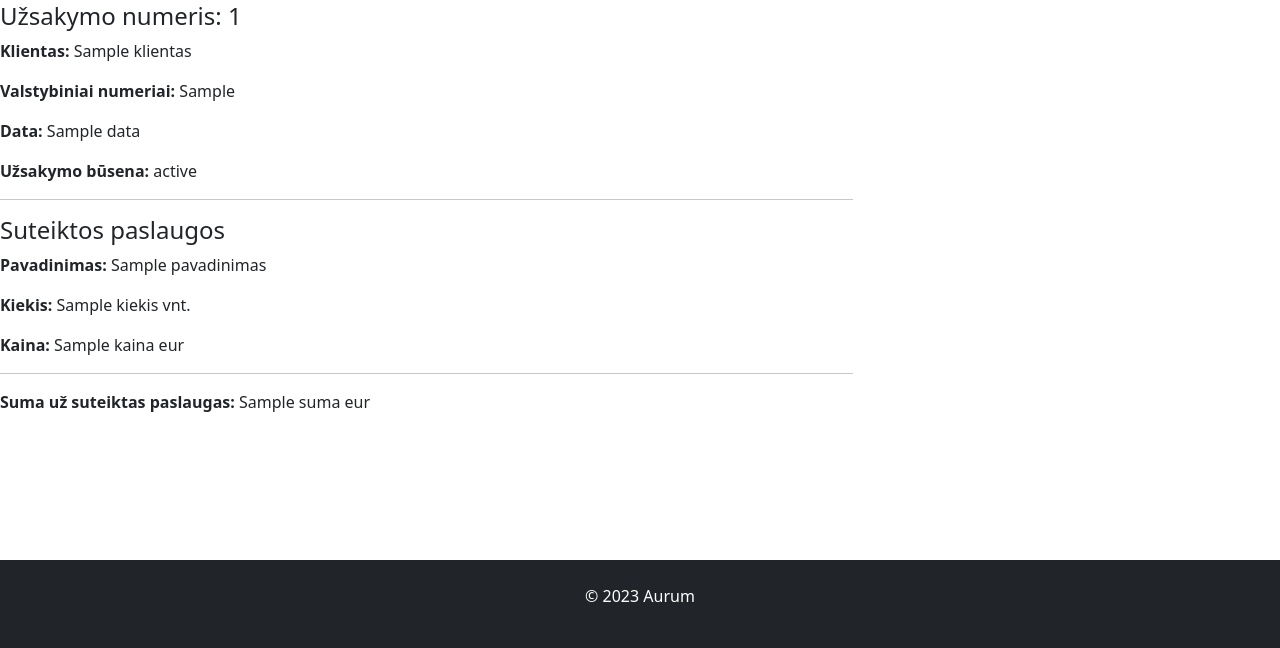
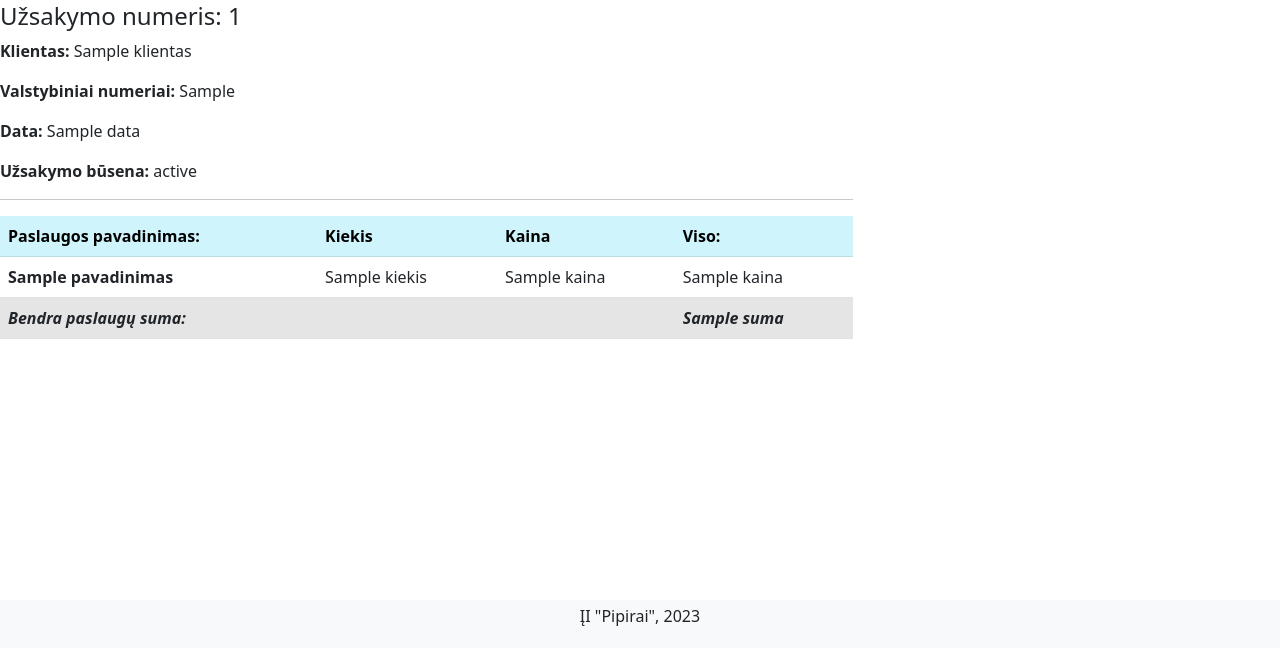
Before and after one commit to Aurume/autoservisas, a Django app: template mysite/servisas/templates/uzsakymas.html in a window 1280 px wide. Shown: the part 152-800 px from the top of the page. Run offline with Django 3.2, Linux system fonts and the light colour scheme; the template is opened without the code that fills it: most values are stand-ins (such as "Sample title", 1, 10 or a date in 2020).

Commit message:
Padaryta lentelė, su hover eilutėm. Trūksta lentelės pavadinimo.

```diff
--- a/mysite/servisas/static/styles.css
+++ b/mysite/servisas/static/styles.css
@@ -1,6 +1,6 @@
 
 .sidebar-nav {
-    margin-top: 20px;
+    margin-top: 10px;
     padding: 0;
     list-style: none;
     background-color: red;
--- a/mysite/servisas/templates/base.html
+++ b/mysite/servisas/templates/base.html
@@ -56,8 +56,8 @@
 
 
 <footer class="fixed-bottom"> <!-- nejudanti apacia -->
-  <div class="mt-5 p-4 bg-dark text-white text-center">
-    <p>© 2023 Aurum</p>
+  <div class="mt-1 p-1 bg-light text-dark text-center">
+    <p>ĮI "Pipirai", 2023</p>
   </div>
 </footer>
 
--- a/mysite/servisas/templates/index.html
+++ b/mysite/servisas/templates/index.html
@@ -3,8 +3,8 @@
 {% block title %}HOME{% endblock %}
 
 {% block content %}
-<h1>Autoservisas</h1>
-<br><i>Sveiki atvykę į Pipiro autoservisą!</i><br>
+<!--<h1>Autoservisas</h1>-->
+<h3><i>Sveiki atvykę į Pipiro autoservisą!</i></h3>
 <br><b>Mūsų serviso statistika:</b><br>
 
 <ul>
--- a/mysite/servisas/templates/uzsakymas.html
+++ b/mysite/servisas/templates/uzsakymas.html
@@ -9,12 +9,29 @@
 <p><b>Data: </b>{{ uzsakymas.data }}</p>
 <p><b>Užsakymo būsena: </b>{{ uzsakymas.get_status_display }}</p>
 <hr>
-<h4>Suteiktos paslaugos</h4>
-{% for eilute in uzsakymas.eilutes.all %}
-<p><b>Pavadinimas: </b>{{ eilute.paslauga.pavadinimas }}</p>
-<p><b>Kiekis: </b>{{ eilute.kiekis }} vnt.</p>
-<p><b>Kaina: </b>{{ eilute.kaina }} eur</p>
-{% endfor %}
-<hr>
-<p><b>Suma už suteiktas paslaugas: </b>{{ uzsakymas.suma }} eur</p>
+<table class="table table-hover">
+  <thead>
+    <tr class="table-info">
+      <th scope="col">Paslaugos pavadinimas:</th>
+      <th scope="col">Kiekis</th>
+      <th scope="col">Kaina</th>
+      <th scope="col">Viso:</th>
+    </tr>
+  </thead>
+  <tbody>
+  {% for eilute in uzsakymas.eilutes.all %}
+    <tr>
+      <th scope="row">{{eilute.paslauga.pavadinimas}}</th>
+      <td>{{eilute.kiekis}}</td>
+      <td>{{eilute.paslauga.kaina}}</td>
+      <td>{{eilute.kaina}}</td>
+    </tr>
+  {% endfor %}
+  <tr class="table-active">
+      <td colspan="3"><i><b>Bendra paslaugų suma: </b></i></td>
+      <th><i>{{uzsakymas.suma}}</i></th>
+  </tr>
+  </tbody>
+</table>
+
 {% endblock %}
```
Also changed, not shown: mysite/db.sqlite3.
